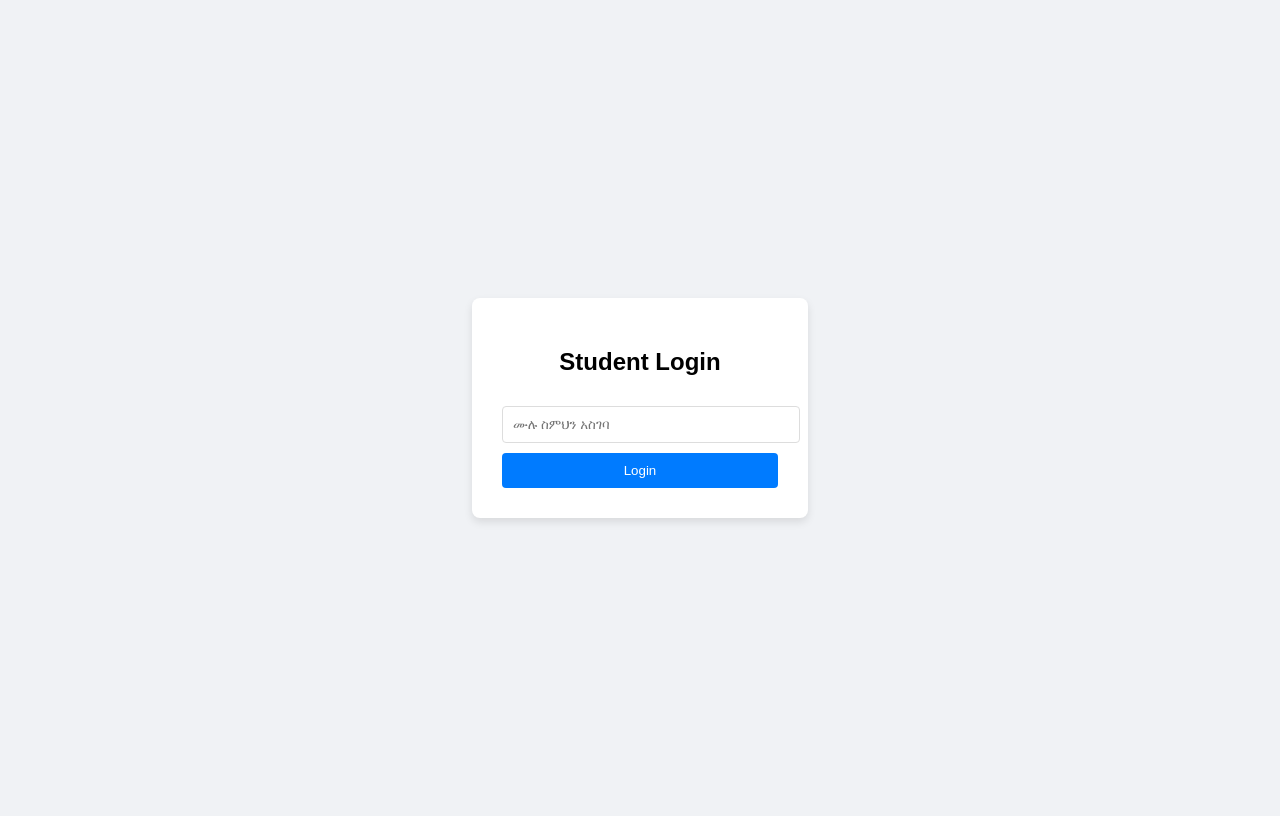
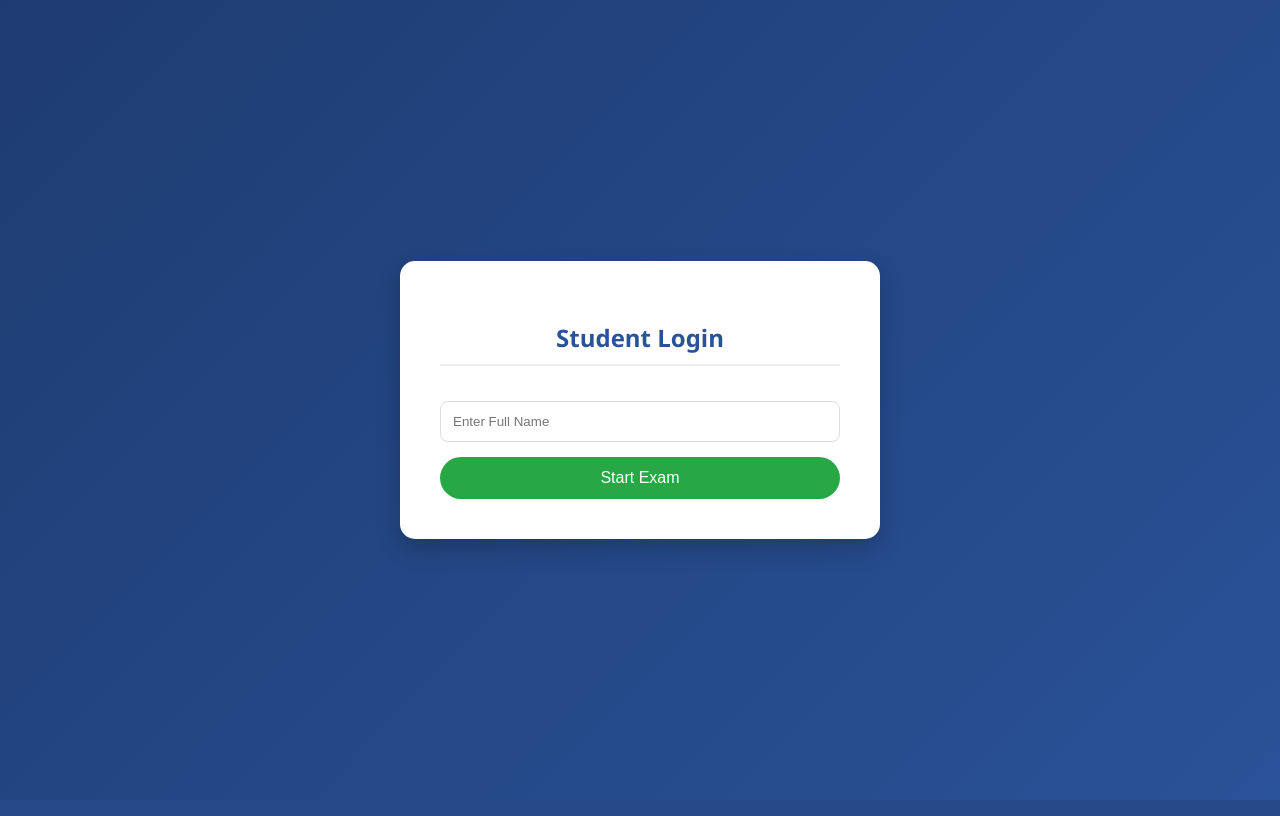
Before and after one commit to mesfinchalnew-creator/online-exam-system, a Flask app: page / in a window 1280 px wide. Run offline with Flask 3, Linux system fonts and the light colour scheme.

Commit message:
Update login.html

```diff
--- a/templates/login.html
+++ b/templates/login.html
@@ -3,19 +3,47 @@
 <head>
     <title>Student Login</title>
     <style>
-        body { font-family: Arial, sans-serif; display: flex; justify-content: center; align-items: center; height: 100vh; background-color: #f0f2f5; }
-        .login-container { background: white; padding: 30px; border-radius: 8px; box-shadow: 0 4px 8px rgba(0,0,0,0.1); text-align: center; }
-        input { width: 100%; padding: 10px; margin: 10px 0; border: 1px solid #ddd; border-radius: 4px; }
-        button { background-color: #007bff; color: white; padding: 10px 20px; border: none; border-radius: 4px; cursor: pointer; width: 100%; }
-        button:hover { background-color: #0056b3; }
+        body {
+            background: linear-gradient(135deg, #1e3c72 0%, #2a5298 100%);
+            font-family: 'Segoe UI', Tahoma, Geneva, Verdana, sans-serif;
+            color: #333;
+            display: flex;
+            justify-content: center;
+            align-items: center;
+            height: 100vh;
+            margin: 0;
+        }
+        .login-container {
+            background: white;
+            padding: 40px;
+            border-radius: 15px;
+            box-shadow: 0 10px 25px rgba(0,0,0,0.2);
+            max-width: 400px;
+            width: 100%;
+            text-align: center;
+        }
+        h2 { color: #2a5298; border-bottom: 2px solid #eee; padding-bottom: 10px; }
+        input { width: 100%; padding: 12px; margin: 15px 0; border: 1px solid #ddd; border-radius: 8px; box-sizing: border-box; }
+        button {
+            background-color: #28a745;
+            border: none;
+            padding: 12px 25px;
+            color: white;
+            font-size: 16px;
+            border-radius: 25px;
+            cursor: pointer;
+            width: 100%;
+            transition: 0.3s;
+        }
+        button:hover { background-color: #218838; transform: scale(1.05); }
     </style>
 </head>
 <body>
     <div class="login-container">
         <h2>Student Login</h2>
         <form action="/login" method="POST">
-            <input type="text" name="username" placeholder="ሙሉ ስምህን አስገባ" required>
-            <button type="submit">Login</button>
+            <input type="text" name="username" placeholder="Enter Full Name" required>
+            <button type="submit">Start Exam</button>
         </form>
     </div>
 </body>
```
